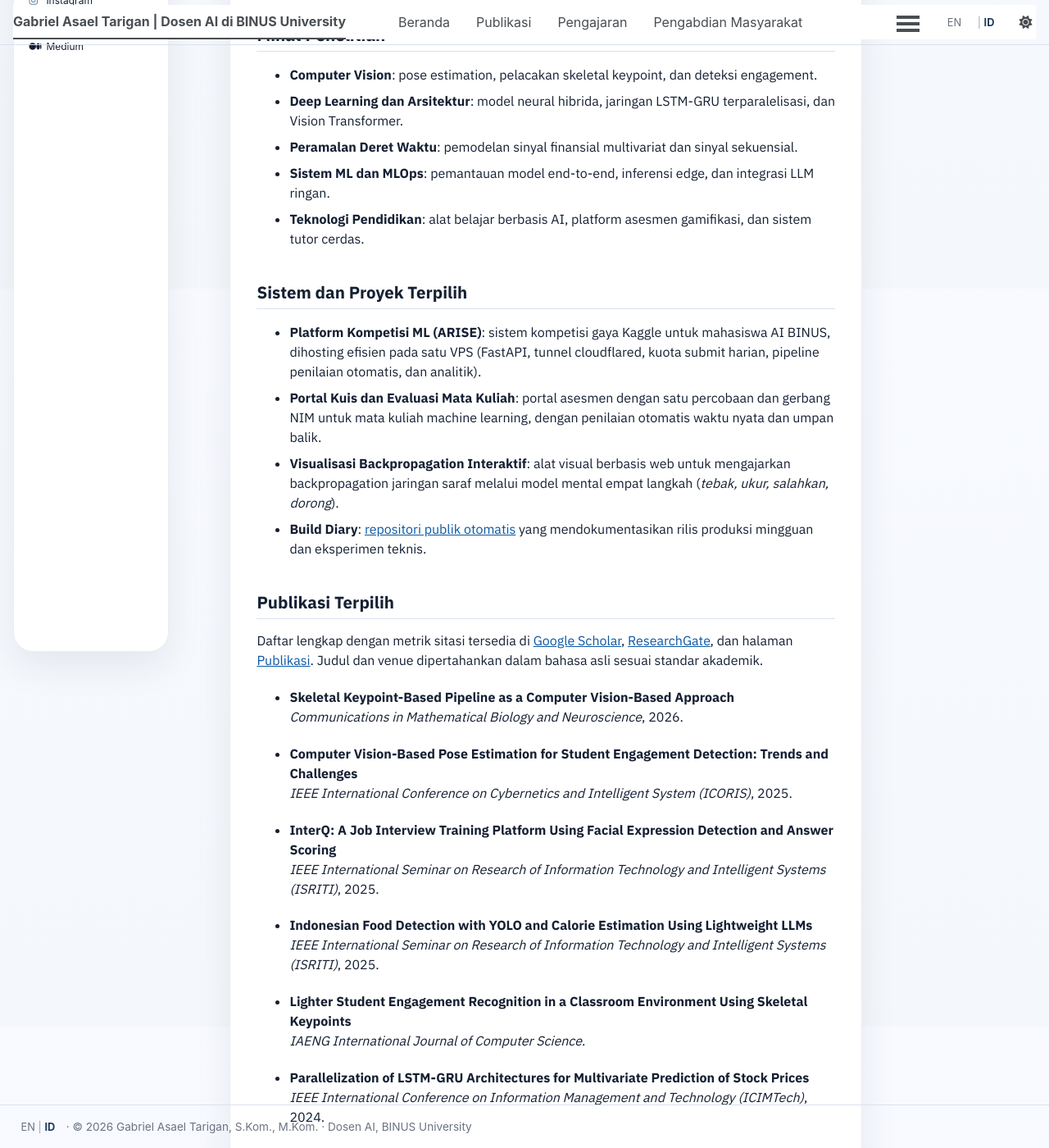
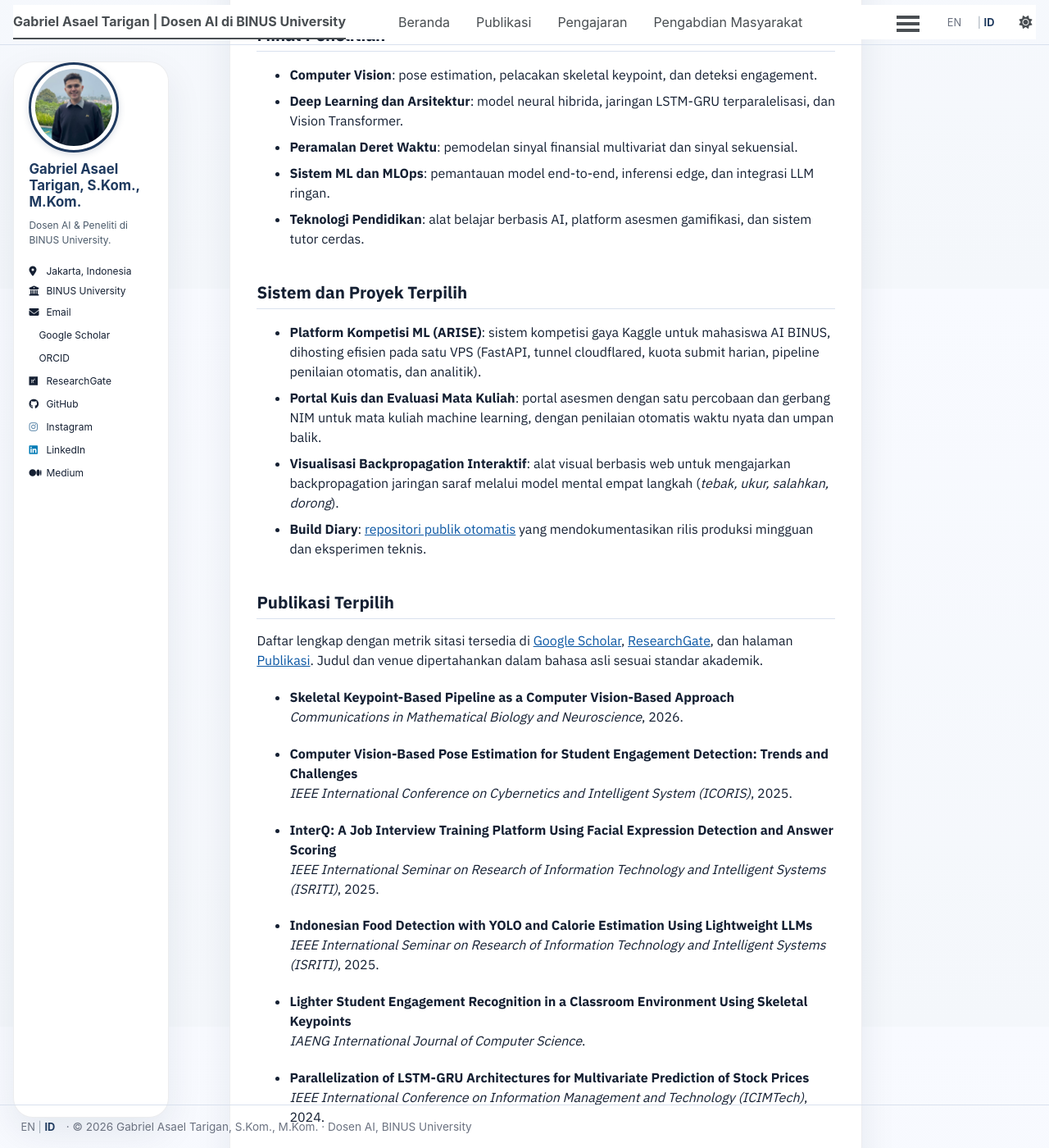
Before and after one commit to asaeltarigan/id, a Jekyll site: the page built from _pages/about.md, in a window 1280 px wide and 1400 px high, scrolled down 548 px. Shown: the whole window at 82% size. Built offline with Jekyll 4.4.1, drawn with Linux system fonts in a browser that asks for light colours; a style sheet for code colours, icons or effects is not loaded.

Commit message:
Sidebar: sticky agar mengikuti layar saat digulir

```diff
--- a/_includes/head.html
+++ b/_includes/head.html
@@ -101,4 +101,4 @@
 <link rel="preconnect" href="https://fonts.gstatic.com" crossorigin>
 <link href="https://fonts.googleapis.com/css2?family=IBM+Plex+Sans:wght@400;500;600;700&display=swap" rel="stylesheet">
 <link rel="stylesheet" href="{{ base_path }}/assets/css/main.css">
-<link rel="stylesheet" href="{{ base_path }}/assets/css/custom.css?v=29">
+<link rel="stylesheet" href="{{ base_path }}/assets/css/custom.css?v=30">
--- a/assets/css/custom.css
+++ b/assets/css/custom.css
@@ -37,10 +37,11 @@ html[data-theme="dark"] {
    guarantees the sidebar can never collide with the footer at any viewport.
    Scrollbar hidden (wheel/touch still scroll); desc gets breathing room. */
 .sidebar.sticky {
-  position: static !important;
-  align-self: start;
+  position: sticky !important;
+  top: 4.7em;
+  align-self: flex-start;
   padding-top: 0 !important;
-  max-height: calc(100vh - 10em);
+  max-height: calc(100vh - 7em);
   overflow-y: auto;
   scrollbar-width: none;
   -ms-overflow-style: none;
```
